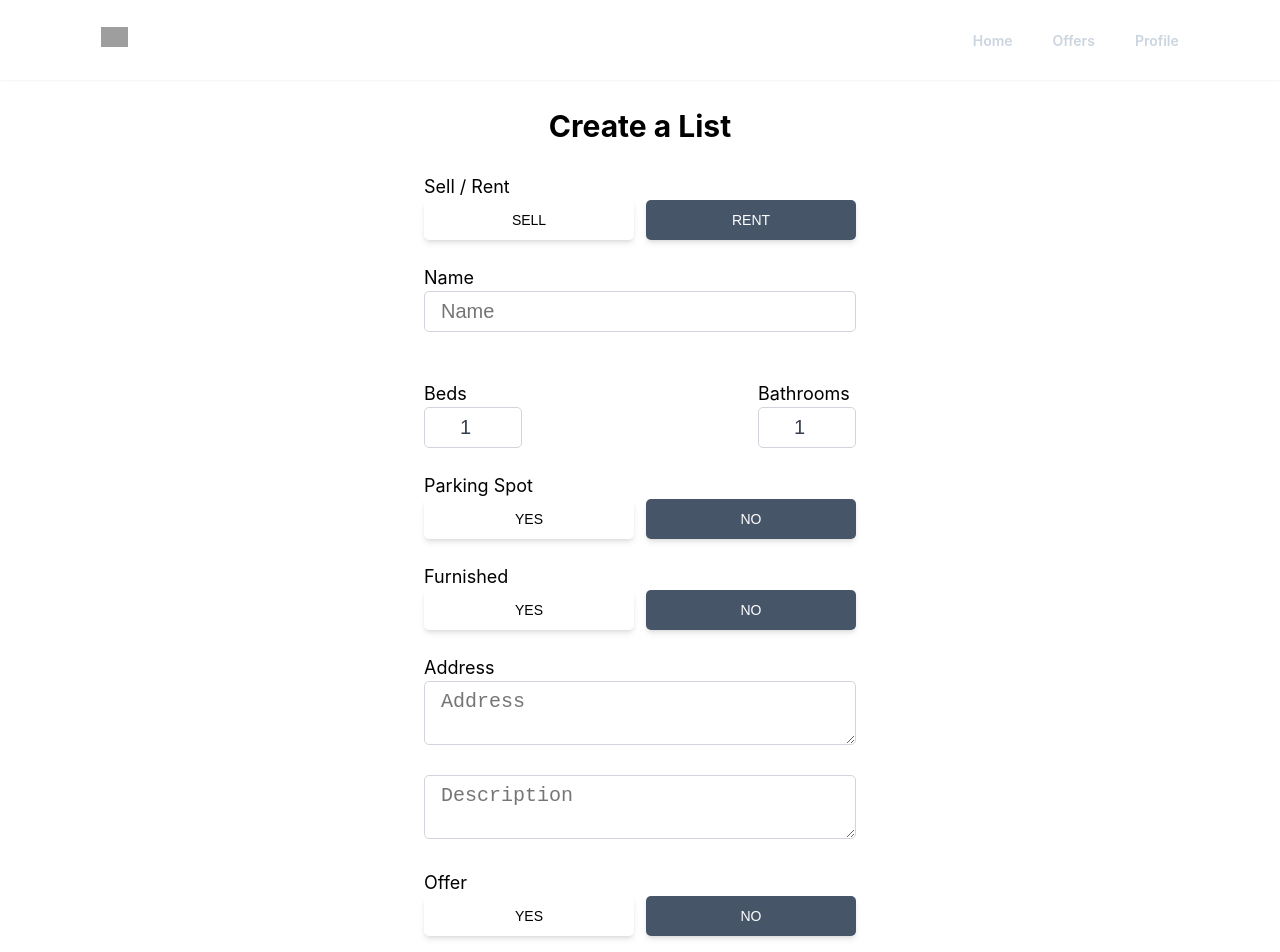
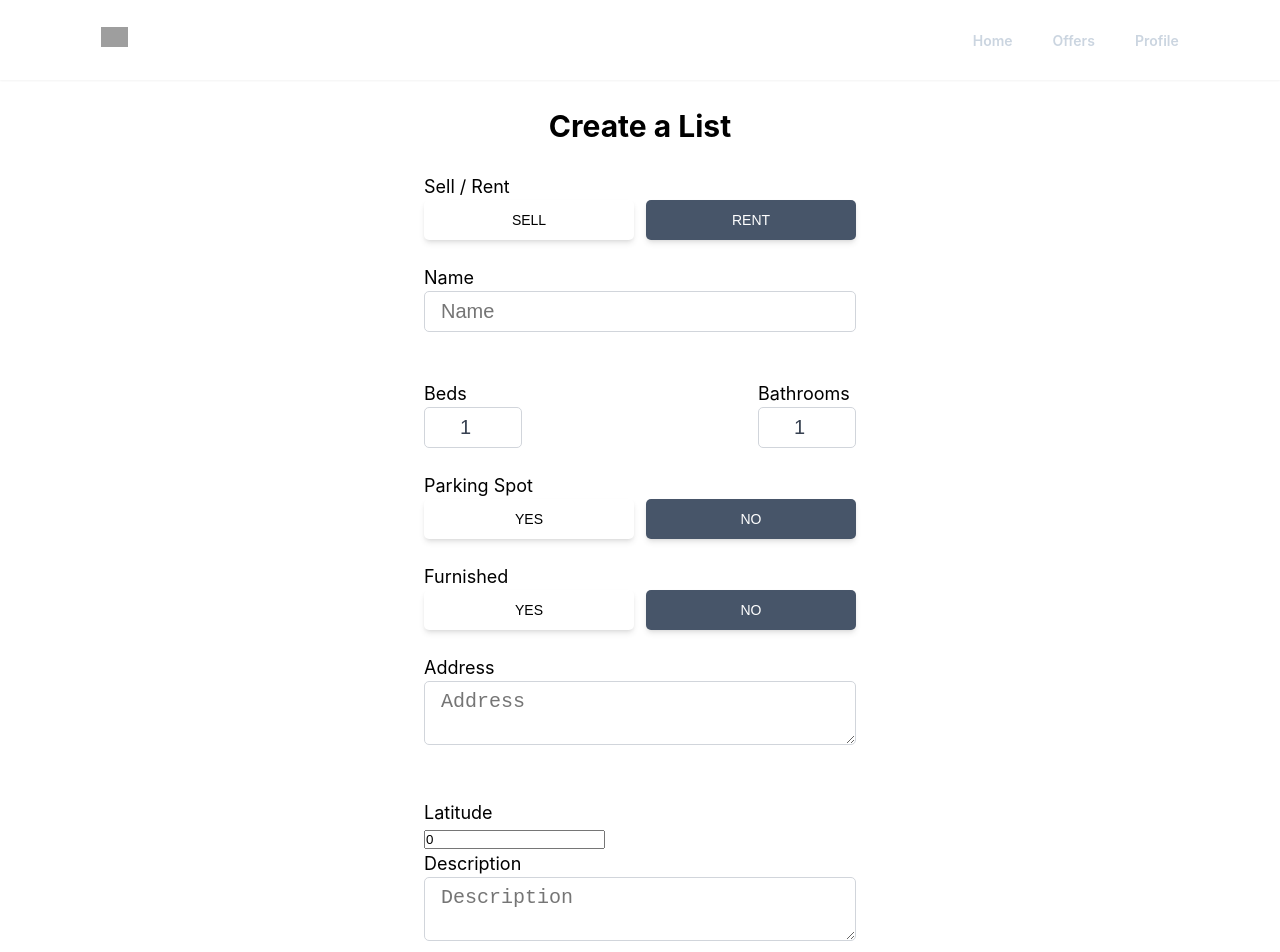
Before and after one commit to gonferreyra/react-realstatewebsite, a React (Vite) app: page /create-listing in a window 1280 px wide. Shown: the top 952 px of the page. Built offline with nearby package versions, Linux system fonts and the light colour scheme; no server answers; sample sign-in values are in the browser's storage; grey boxes are pictures that could not be loaded.

Commit message:
CreateListin privateroute and onChange function

```diff
--- a/src/pages/CreateListing.tsx
+++ b/src/pages/CreateListing.tsx
@@ -1,5 +1,4 @@
 import { useState } from "react";
-import useForm from "../hooks/useForm";
 
 interface ICreateListing {
   type: string;
@@ -13,10 +12,13 @@ interface ICreateListing {
   offer: boolean;
   price: number;
   discountedPrice: number;
+  latitude: number;
+  longitud: number;
 }
 
 function CreateListing() {
-  const { formData, handleInputChange } = useForm<ICreateListing>({
+  const [geolocationEnabled, setGeolocationEnabled] = useState<boolean>(false);
+  const [formData, setFormData] = useState<ICreateListing>({
     type: "rent",
     name: "",
     bedrooms: 1,
@@ -28,6 +30,8 @@ function CreateListing() {
     offer: false,
     price: 0,
     discountedPrice: 0,
+    latitude: 0,
+    longitud: 0,
   });
 
   const {
@@ -42,9 +46,37 @@ function CreateListing() {
     offer,
     price,
     discountedPrice,
+    latitude,
+    longitud,
   } = formData;
 
-  const onChange = () => {};
+  const onChange = (event: any) => {
+    let boolean: boolean;
+    if (event.target.value === "true") {
+      boolean = true;
+    }
+    if (event.target.value === "false") {
+      boolean = false;
+    }
+    // Files
+    if (event.target.files) {
+      setFormData((prevState) => {
+        return {
+          ...prevState,
+          images: event.target.files,
+        };
+      });
+    }
+    // Text or boolean
+    if (!event.target.files) {
+      setFormData((prevState) => {
+        return {
+          ...prevState,
+          [event.target.name]: boolean ?? event.target.value,
+        };
+      });
+    }
+  };
 
   return (
     <main className="main">
@@ -109,7 +141,7 @@ function CreateListing() {
             <input
               type="number"
               id="bathrooms"
-              name="bedrooms"
+              name="bathrooms"
               value={bathrooms}
               onChange={onChange}
               min="1"
@@ -182,6 +214,28 @@ function CreateListing() {
           required
           onChange={onChange}
         />
+        {!geolocationEnabled && (
+          <div>
+            <div className="">
+              <p>Latitude</p>
+              <input
+                type="number"
+                name="latitude"
+                value={latitude}
+                required
+                onChange={onChange}
+              />
+            </div>
+          </div>
+        )}
+        <p
+          className="name"
+          style={{
+            marginTop: "0",
+          }}
+        >
+          Description
+        </p>
         <textarea
           className="main__input__name"
           id="description"
--- a/src/router/RouterApp.tsx
+++ b/src/router/RouterApp.tsx
@@ -27,7 +27,9 @@ function RouterApp() {
           <Route path="/sign-up" element={<SignUp />} />
           <Route path="/forgot-password" element={<ForgotPassword />} />
           <Route path="/offers" element={<Offers />} />
-          <Route path="/create-listing" element={<CreateListing />} />
+          <Route path="/create-listing" element={<PrivateRoute />}>
+            <Route path="/create-listing" element={<CreateListing />} />
+          </Route>
         </Routes>
       </Router>
       <ToastContainer
```
